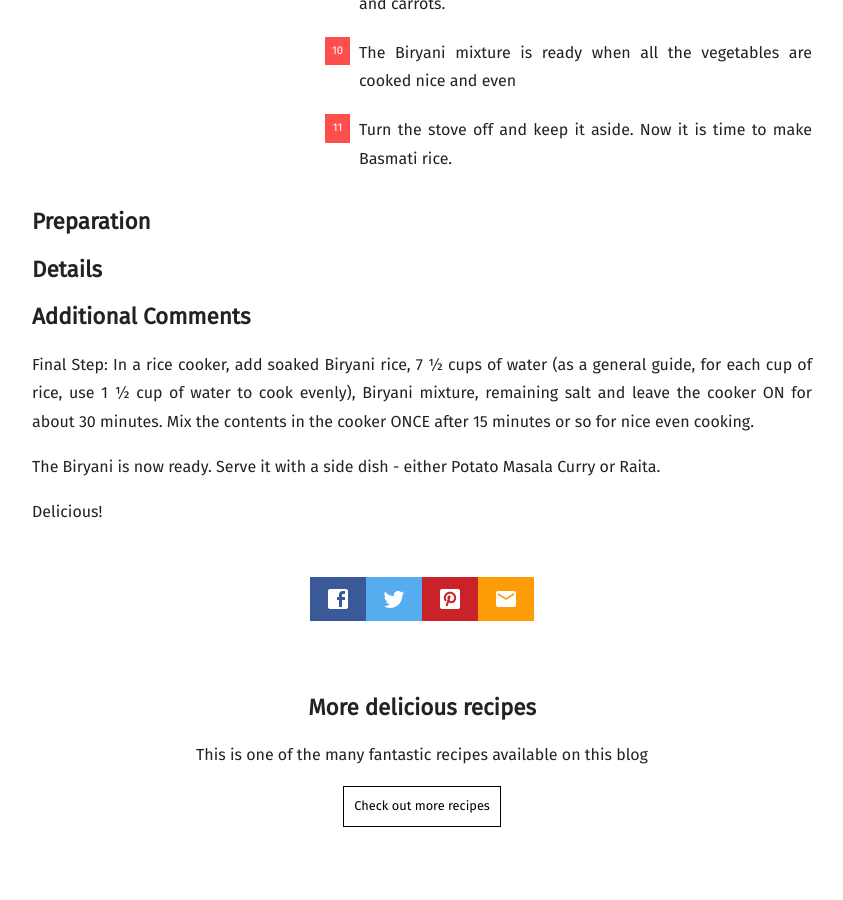
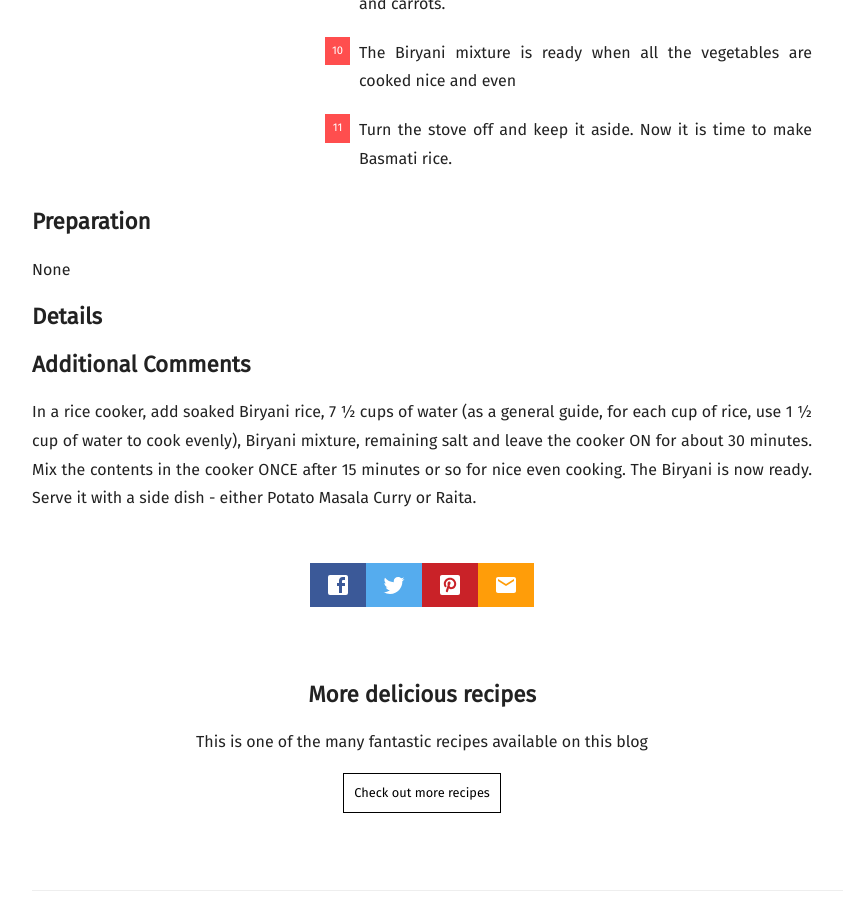
Before and after one commit to mallikasdishes/github.io, a Jekyll site: the page built from _posts/2017-01-05-vegetable-biryani.md, in a window 1280 px wide and 900 px high, scrolled down 1978 px. Shown: the whole window, without its empty margins (58-901 px from the left). Built offline with Jekyll 4.4.1, drawn with Linux system fonts in a browser that asks for light colours; nearby versions of some CDN libraries; some web fonts are replaced; comment, search, counter and statistics services are not loaded; some of the changed lines change nothing that is shown.

Commit message:
Update 2017-01-05-vegetable-biryani.md

```diff
--- a/_posts/2017-01-05-vegetable-biryani.md
+++ b/_posts/2017-01-05-vegetable-biryani.md
@@ -4,7 +4,13 @@
 date: 2017-01-05
 featured_image: "http://www.mallikasdishes.com/images/veg_biryani.jpg"
 recipe:
-  cook: "30 minutes"
+  title: "Vegetable Biryani"
+  excerpt: Vegetable Biryani is a famous Indian dish, made of vegetables, whole lot of spices and Rice. There are many varieties and flavors of Biryani available, and almost every city in India has their own specialized Biryani. The following recipe is my version of a simple Vegetable Biryani. The Rice used in this dish is typically Basmati Rice. It is different from regular long grain rice available in stores, where it has a distinct flavor/fragrance to it when cooked.
+  description: |-
+      Vegetable Biryani is a famous Indian dish, made of vegetables, whole lot of spices and Rice. There are many varieties and flavors of Biryani available, and almost every city in India has their own specialized Biryani. The following recipe is my version of a simple Vegetable Biryani. The Rice used in this dish is typically Basmati Rice. It is different from regular long grain rice available in stores, where it has a distinct flavor/fragrance to it when cooked.
+      Biryani is typically a primary dish, usually served hot with a side dish - either Raita (made of Yogurt) or Potato Masala Curry. Please feel free to adjust spice levels, and add other vegetables (or meats - if you are into) of your interest.
+  cook_time: "30 minutes"
+  prep_time: "20 minutes"
   directions_markdown: |-
       1. Wash Basmati rice at least two or three times in running water, and soak the rice in cold water for 10 minutes. Later, drain water and leave the rice in the bowl and set it aside
       2. Heat vegetable oil in a non-stick saucepan for about 2 minutes or so on medium heat
@@ -32,20 +38,11 @@
       * Roughly 2 Table Spoons of Salt
       * 10 to 15 mint leaves
       * 1 Cup Vegetable Oil
-  prep: "20 minutes"
   servings: "5 to 6 Adults"
-  title: "Vegetable Biryani"
   difficulty: Medium difficulty
-  excerpt: Vegetable Biryani is a famous Indian dish, made of vegetables, whole lot of spices and Rice. There are many varieties and flavors of Biryani available, and almost every city in India has their own specialized Biryani. The following recipe is my version of a simple Vegetable Biryani. The Rice used in this dish is typically Basmati Rice. It is different from regular long grain rice available in stores, where it has a distinct flavor/fragrance to it when cooked.
-  description: |-
-      Vegetable Biryani is a famous Indian dish, made of vegetables, whole lot of spices and Rice. There are many varieties and flavors of Biryani available, and almost every city in India has their own specialized Biryani. The following recipe is my version of a simple Vegetable Biryani. The Rice used in this dish is typically Basmati Rice. It is different from regular long grain rice available in stores, where it has a distinct flavor/fragrance to it when cooked.
-      Biryani is typically a primary dish, usually served hot with a side dish - either Raita (made of Yogurt) or Potato Masala Curry. Please feel free to adjust spice levels, and add other vegetables (or meats - if you are into) of your interest.
-
+  preparation_details: None
+  other_details: None
+  additional_comments: |-
+    In a rice cooker, add soaked Biryani rice, 7 ½ cups of water (as a general guide, for each cup of rice, use 1 ½ cup of water to cook evenly), Biryani mixture, remaining salt and leave the cooker ON for about 30 minutes. Mix the contents in the cooker ONCE after 15 minutes or so for nice even cooking.
+    The Biryani is now ready. Serve it with a side dish - either Potato Masala Curry or Raita.
 ---
-
-Final Step:
-In a rice cooker, add soaked Biryani rice, 7 ½ cups of water (as a general guide, for each cup of rice, use 1 ½ cup of water to cook evenly), Biryani mixture, remaining salt and leave the cooker ON for about 30 minutes. Mix the contents in the cooker ONCE after 15 minutes or so for nice even cooking.
-
-The Biryani is now ready. Serve it with a side dish - either Potato Masala Curry or Raita.
-
-Delicious!
```
